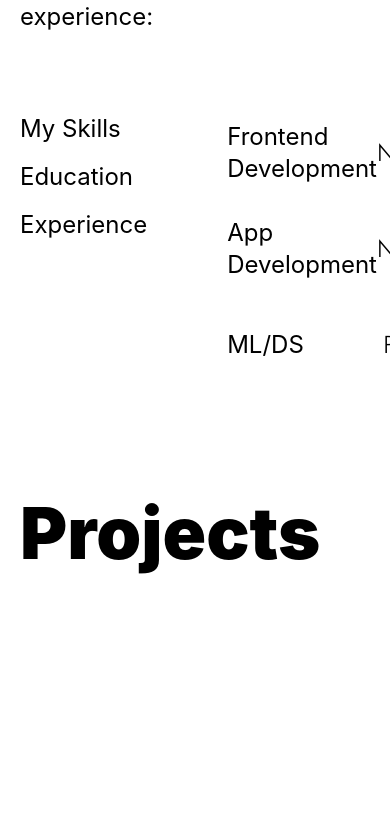
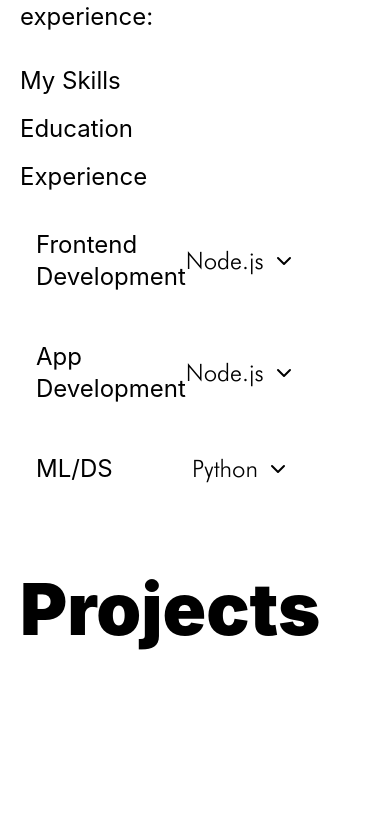
Before and after one commit to thatsnoi/MyPortfolio, a Next.js app: page / in a window 390 px wide. Shown: the part 1371-2204 px from the top of the page. Built offline with nearby package versions, Linux system fonts and the light colour scheme; a web font is replaced by a local one.

Commit message:
a bit of mobile responsiveness

```diff
--- a/components/About/index.js
+++ b/components/About/index.js
@@ -51,7 +51,7 @@ const About = () => {
           />
         </motion.div>
       </Container>
-      <Container className="flex justify-between space-x-16 mt-12">
+      <Container className="flex flex-col md:flex-row justify-between space-y-5 md:space-y-0 md:space-x-16 md:mt-12">
         <motion.div
           className="flex flex-col space-y-4"
           initial="hidden"
@@ -121,12 +121,12 @@ function Education() {
     >
       <InfoBox
         label="MS Data Science, Universitat de Barcelona"
-        value="2021-2022"
+        value="2021 – 2022"
       />
-      <InfoBox label="BS Information Systems, TUM" value="2018-2021" />
+      <InfoBox label="BS Information Systems, TUM" value="2018 – 2021" />
       <InfoBox
         label="Abitur, German International School Dubai"
-        value="2012-2018"
+        value="2012 – 2018"
       />
     </motion.div>
   )
@@ -140,9 +140,9 @@ function Experience() {
       animate="visible"
       variants={list()}
     >
-      <InfoBox label="Software Developer, Qualicen" value="2021-Current" />
-      <InfoBox label="Intern, Thaltegos" value="2020-2021" />
-      <InfoBox label="Freelancer" value="2019-2020" />
+      <InfoBox label="Software Developer, Qualicen" value="2021 – Current" />
+      <InfoBox label="Intern, Thaltegos" value="2020 – 2021" />
+      <InfoBox label="Freelancer" value="2019 – 2020" />
     </motion.div>
   )
 }
--- a/components/Icon.js
+++ b/components/Icon.js
@@ -4,7 +4,11 @@ import { fadeIn } from './../styles/motion'
 
 export default function Icon({ Icon, ...props }) {
   return (
-    <motion.div whileHover={{ scale: 1.2 }} variants={fadeIn}>
+    <motion.div
+      whileHover={{ scale: 1.2 }}
+      whileTap={{ scale: 1.2 }}
+      variants={fadeIn}
+    >
       <Icon
         className="cursor-pointer text-3xl text-black dark:text-white dark:text-opacity-80 dark:hover:text-opacity-100"
         {...props}
--- a/components/InfoBox.js
+++ b/components/InfoBox.js
@@ -5,13 +5,13 @@ import { fadeIn } from '../styles/motion'
 const InfoBox = ({ label, value, details }) => {
   return (
     <motion.div
-      className="group flex items-center justify-between p-4 h-20 bg-white bg-opacity-30 rounded-2xl w-full cursor-pointer dark:hover:text-opacity-100"
+      className="group flex items-center justify-between p-4 bg-white bg-opacity-30 rounded-2xl w-full cursor-pointer dark:hover:text-opacity-100"
       variants={fadeIn}
     >
       <p className="standard-text dark:group-hover:text-opacity-100 transition-all duration-200">
         {label}
       </p>
-      <div className="flex items-center space-x-2 standard-text font-light dark:text-opacity-70 group-hover:text-opacity-100 transition-all duration-200">
+      <div className="flex items-center space-x-2 standard-text font-light dark:text-opacity-70 group-hover:text-opacity-100 transition-all duration-200 text-right">
         <p>{value}</p>
         <FiChevronDown />
       </div>
--- a/pages/index.js
+++ b/pages/index.js
@@ -53,7 +53,7 @@ const Hero = () => {
 
 const Projects = () => {
   return (
-    <div id="projects" className="pt-20">
+    <div id="projects" className="pt-10">
       <Container className="h-96">
         <Title>Projects</Title>
       </Container>
```
